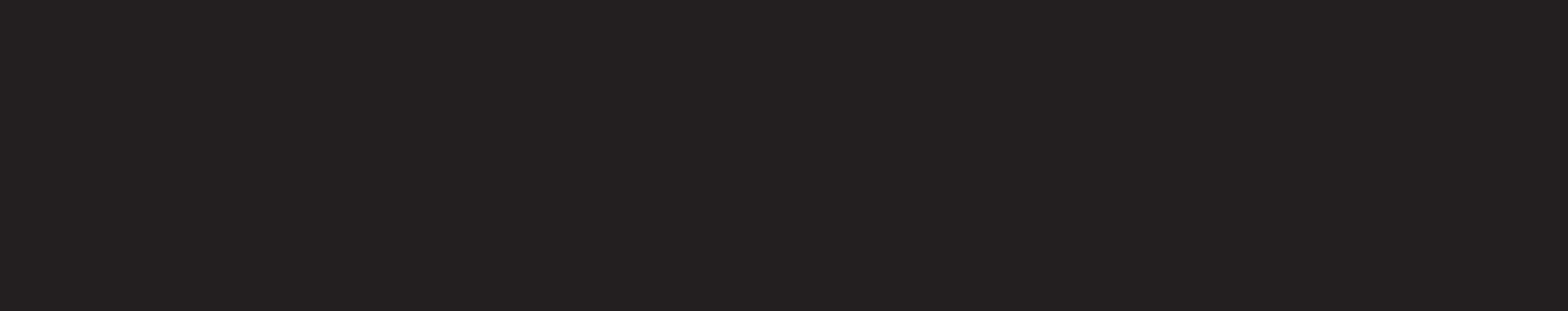
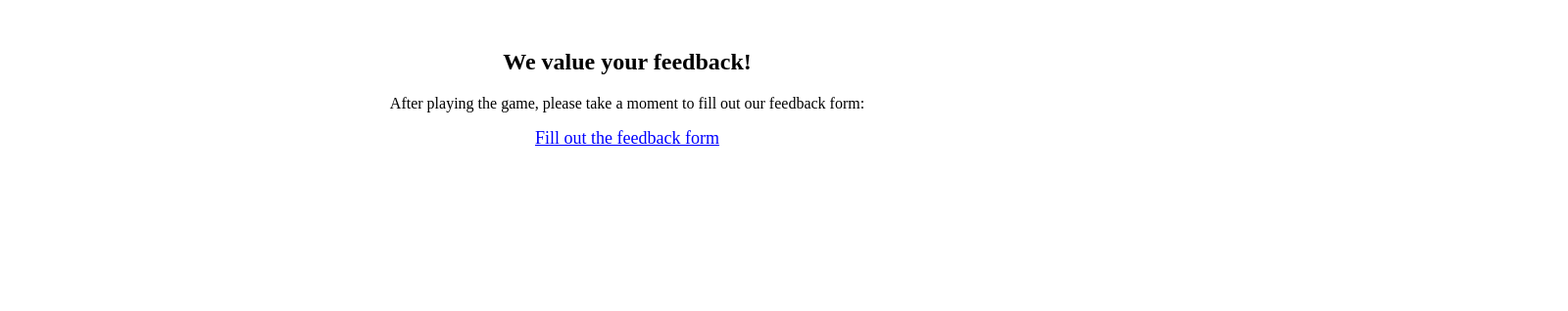
Before and after one commit to jadenlimjc/NerdAndJock-WebGL-test, a plain HTML site: page docs/index.html in a window 1280 px wide. Shown: the top 318 px of the page at 98% size, 1600 px wide, since content can reach past the window. Drawn offline with Linux system fonts and the light colour scheme; no server answers.

Commit message:
changed a lot of css styling

```diff
--- a/docs/index.html
+++ b/docs/index.html
@@ -3,51 +3,71 @@
 <head>
     <meta charset="utf-8">
     <meta http-equiv="Content-Type" content="text/html; charset=utf-8">
+    <meta name="viewport" content="width=device-width, height=device-height, initial-scale=1.0, user-scalable=no, shrink-to-fit=yes">
     <title>Unity WebGL Player | Nerd and Jock</title>
     <link rel="shortcut icon" href="TemplateData/favicon.ico">
     <link rel="stylesheet" href="TemplateData/style.css">
     <style>
+        body {
+            margin: 0;
+            padding: 0;
+            overflow: hidden;
+            display: flex;
+            flex-direction: column;
+            align-items: top;
+            justify-content: space-between;
+            height: 100vh;
+            background-color: #ffffff;
+        }
+        #unity-container {
+            position: absolute;
+            width: 100%;
+            height: calc(100% - 300px); /* Adjust to leave space for feedback container */
+            display: flex;
+            justify-content: center;
+            align-items: center;
+        }
+        #unity-canvas {
+            max-width: 100%;
+            max-height: 100%;
+        }
         .feedback-container {
+            position: relative;
             text-align: center;
-            padding: 10px;
-            background-color: #f1f1f1;
+            padding: 30px;
+            background-color: #ffffff;
             width: 100%;
             box-sizing: border-box;
         }
     </style>
-    </style>
 </head>
 <body>
     <div id="unity-container" class="unity-desktop">
-      <canvas id="unity-canvas" width=1920 height=1080 tabindex="-1"></canvas>
+        <canvas id="unity-canvas" tabindex="-1"></canvas>
         <div id="unity-loading-bar">
             <div id="unity-logo"></div>
             <div id="unity-progress-bar-empty">
                 <div id="unity-progress-bar-full"></div>
             </div>
         </div>
-      <div id="unity-warning"> </div>
+        <div id="unity-warning"></div>
         <div id="unity-footer">
             <div id="unity-webgl-logo"></div>
-        <div id="unity-fullscreen-button"></div>
             <div id="unity-build-title">Nerd and Jock</div>
         </div>
     </div>
+    <div class="feedback-container">
+        <h2>We value your feedback!</h2>
+        <p>After playing the game, please take a moment to fill out our feedback form:</p>
+        <a href="https://forms.gle/N5r44X7sMmkarsmW6" target="_blank" style="font-size: 18px; color: blue; text-decoration: underline;">Fill out the feedback form</a>
+    </div>
     <script>
-
         var container = document.querySelector("#unity-container");
         var canvas = document.querySelector("#unity-canvas");
         var loadingBar = document.querySelector("#unity-loading-bar");
         var progressBarFull = document.querySelector("#unity-progress-bar-full");
-      var fullscreenButton = document.querySelector("#unity-fullscreen-button");
         var warningBanner = document.querySelector("#unity-warning");
 
-      // Shows a temporary message banner/ribbon for a few seconds, or
-      // a permanent error message on top of the canvas if type=='error'.
-      // If type=='warning', a yellow highlight color is used.
-      // Modify or remove this function to customize the visually presented
-      // way that non-critical warnings and error messages are presented to the
-      // user.
         function unityShowBanner(msg, type) {
             function updateBannerVisibility() {
                 warningBanner.style.display = warningBanner.children.length ? 'block' : 'none';
@@ -79,33 +99,9 @@
             showBanner: unityShowBanner,
         };
 
-      // By default, Unity keeps WebGL canvas render target size matched with
-      // the DOM size of the canvas element (scaled by window.devicePixelRatio)
-      // Set this to false if you want to decouple this synchronization from
-      // happening inside the engine, and you would instead like to size up
-      // the canvas DOM size and WebGL render target sizes yourself.
-      // config.matchWebGLToCanvasSize = false;
-
         if (/iPhone|iPad|iPod|Android/i.test(navigator.userAgent)) {
-        // Mobile device style: fill the whole browser client area with the game canvas:
-
-        var meta = document.createElement('meta');
-        meta.name = 'viewport';
-        meta.content = 'width=device-width, height=device-height, initial-scale=1.0, user-scalable=no, shrink-to-fit=yes';
-        document.getElementsByTagName('head')[0].appendChild(meta);
             container.className = "unity-mobile";
             canvas.className = "unity-mobile";
-
-        // To lower canvas resolution on mobile devices to gain some
-        // performance, uncomment the following line:
-        // config.devicePixelRatio = 1;
-
-
-      } else {
-        // Desktop style: Render the game canvas in a window that can be maximized to fullscreen:
-
-        canvas.style.width = "1920px";
-        canvas.style.height = "1080px";
         }
 
         loadingBar.style.display = "block";
@@ -117,9 +113,7 @@
                 progressBarFull.style.width = 100 * progress + "%";
             }).then((unityInstance) => {
                 loadingBar.style.display = "none";
-                fullscreenButton.onclick = () => {
-                  unityInstance.SetFullscreen(1);
-                };
+                adjustCanvasSize(); // Initial adjustment
             }).catch((message) => {
                 alert(message);
             });
@@ -127,11 +121,19 @@
 
         document.body.appendChild(script);
 
+        function adjustCanvasSize() {
+            var aspectRatio = 16 / 9;
+            var windowAspectRatio = window.innerWidth / window.innerHeight;
+            if (windowAspectRatio < aspectRatio) {
+                canvas.style.width = `${window.innerWidth}px`;
+                canvas.style.height = `${window.innerWidth / aspectRatio}px`;
+            } else {
+                canvas.style.width = `${window.innerHeight * aspectRatio}px`;
+                canvas.style.height = `${window.innerHeight}px`;
+            }
+        }
+
+        window.addEventListener('resize', adjustCanvasSize);
     </script>
-    <div class="feedback-container">
-      <h2>We value your feedback!</h2>
-      <p>After playing the game, please take a moment to fill out our feedback form:</p>
-      <a href="https://forms.gle/N5r44X7sMmkarsmW6" target="_blank" style="font-size: 18px; color: blue; text-decoration: underline;">Fill out the feedback form</a>
-  </div>
 </body>
 </html>
```
Lines whose indentation alone changed are shown as unchanged.
